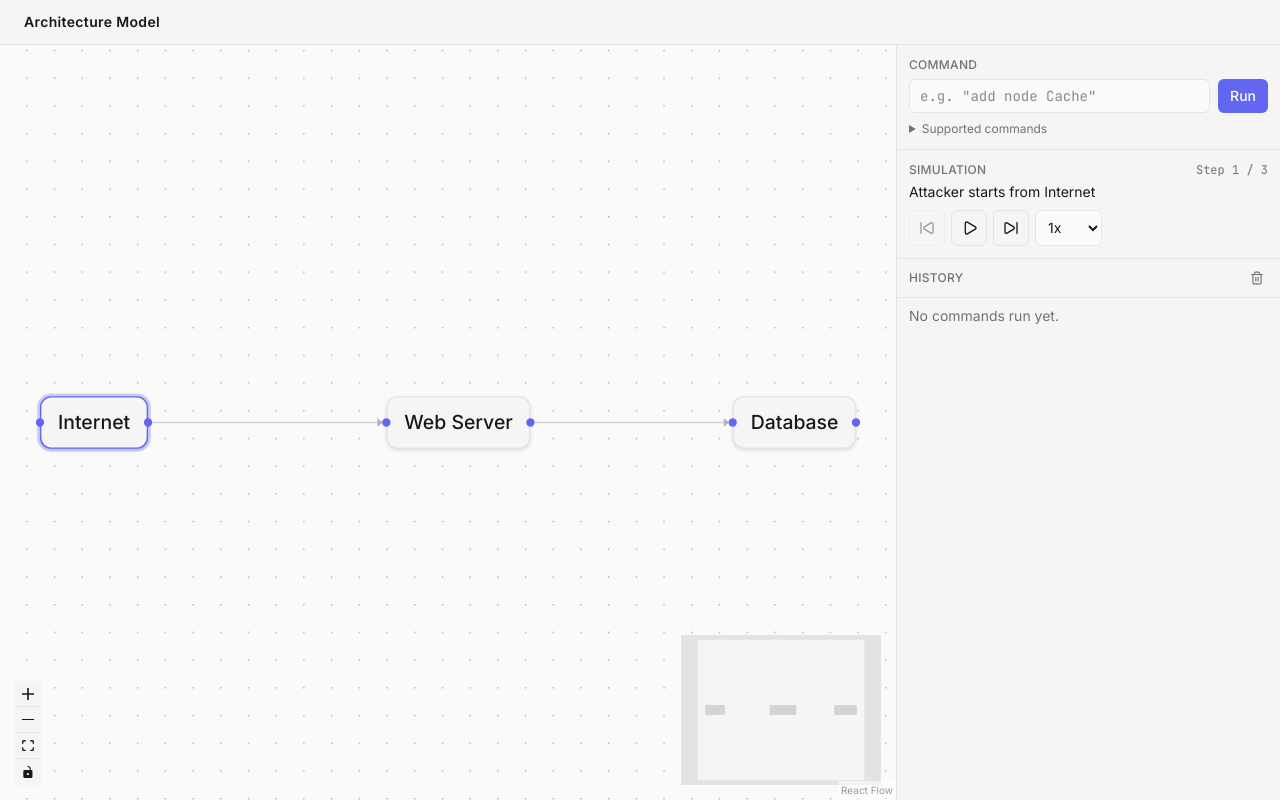
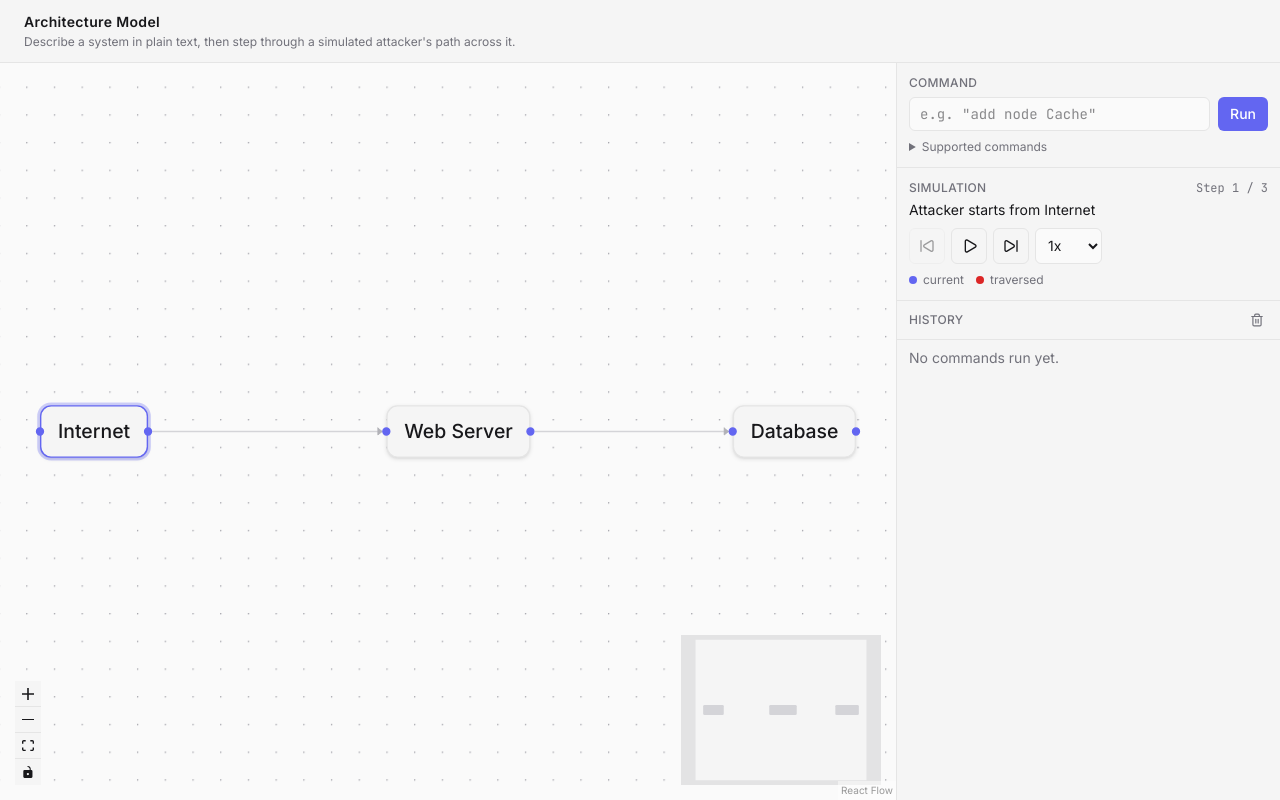
Before and after one commit to jgyy/architect-model, a Next.js app: page / in a window 1280 px wide. Built offline with nearby package versions, Linux system fonts and the light colour scheme.

Commit message:
feat: Verified with a real browser: at step 1 only Internet is ringed; by step 3, Internet and Web Server turn red with red connecting arrows (traversed) while Database (current) is ringed in accent

```diff
--- a/src/app/page.tsx
+++ b/src/app/page.tsx
@@ -9,6 +9,10 @@ export default function Home() {
                 <h1 className="text-sm font-semibold tracking-wide">
                     Architecture Model
                 </h1>
+                <p className="mt-0.5 text-xs text-muted-foreground">
+                    Describe a system in plain text, then step through a
+                    simulated attacker&apos;s path across it.
+                </p>
             </header>
             <div className="min-h-0 flex-1">
                 <ArchitectureWorkspace
--- a/src/components/architecture-canvas.tsx
+++ b/src/components/architecture-canvas.tsx
@@ -3,6 +3,7 @@
 import {
     useCallback,
     useEffect,
+    useMemo,
     useRef,
     useState,
     type CSSProperties,
@@ -38,8 +39,17 @@ import type {
 type ArchitectureCanvasProps = {
     architecture: Architecture;
     highlightedNodeId?: string;
+    traversedNodeIds?: Set<string>;
+    traversedEdgeIds?: Set<string>;
     onNodesChange: (nodes: ArchitectureNode[]) => void;
     onEdgesChange: (edges: ArchitectureEdge[]) => void;
+};
+
+const EMPTY_ID_SET = new Set<string>();
+const TRAVERSED_EDGE_STYLE = { stroke: "var(--danger)", strokeWidth: 2.5 };
+const TRAVERSED_EDGE_MARKER = {
+    type: MarkerType.ArrowClosed,
+    color: "var(--danger)",
 };
 
 // Overrides React Flow's default theming to follow this app's own color
@@ -89,6 +99,8 @@ function FitViewOnNodesChange({ nodeIds }: { nodeIds: string }) {
 export function ArchitectureCanvas({
     architecture,
     highlightedNodeId,
+    traversedNodeIds = EMPTY_ID_SET,
+    traversedEdgeIds = EMPTY_ID_SET,
     onNodesChange,
     onEdgesChange,
 }: ArchitectureCanvasProps) {
@@ -128,11 +140,30 @@ export function ArchitectureCanvas({
         [architecture, onEdgesChange],
     );
 
+    const renderEdges = useMemo(
+        () =>
+            architecture.edges.map((edge) =>
+                traversedEdgeIds.has(edge.id)
+                    ? {
+                          ...edge,
+                          style: TRAVERSED_EDGE_STYLE,
+                          markerEnd: TRAVERSED_EDGE_MARKER,
+                      }
+                    : edge,
+            ),
+        [architecture.edges, traversedEdgeIds],
+    );
+
+    const highlight = useMemo(
+        () => ({ currentNodeId: highlightedNodeId, traversedNodeIds }),
+        [highlightedNodeId, traversedNodeIds],
+    );
+
     return (
-        <HighlightedNodeContext.Provider value={highlightedNodeId}>
+        <HighlightedNodeContext.Provider value={highlight}>
             <ReactFlow
                 nodes={renderNodes}
-                edges={architecture.edges}
+                edges={renderEdges}
                 nodeTypes={NODE_TYPES}
                 defaultEdgeOptions={DEFAULT_EDGE_OPTIONS}
                 connectionLineStyle={{
--- a/src/components/architecture-node.tsx
+++ b/src/components/architecture-node.tsx
@@ -5,27 +5,38 @@ import { Handle, Position, type NodeProps } from "@xyflow/react";
 
 import type { ArchitectureNode as ArchitectureNodeType } from "@/types/architecture";
 
-// Which node is currently highlighted by the simulation
-export const HighlightedNodeContext = createContext<string | undefined>(
-    undefined,
-);
+// Which node the simulation is currently on, and which it has already crossed
+export type SimulationHighlight = {
+    currentNodeId?: string;
+    traversedNodeIds: Set<string>;
+};
+
+const EMPTY_HIGHLIGHT: SimulationHighlight = { traversedNodeIds: new Set() };
+
+export const HighlightedNodeContext =
+    createContext<SimulationHighlight>(EMPTY_HIGHLIGHT);
 
 export function ArchitectureNode({
     id,
     data,
     selected,
 }: NodeProps<ArchitectureNodeType>) {
-    const highlightedNodeId = useContext(HighlightedNodeContext);
-    const highlighted = id === highlightedNodeId;
+    const { currentNodeId, traversedNodeIds } = useContext(
+        HighlightedNodeContext,
+    );
+    const current = id === currentNodeId;
+    const traversed = !current && traversedNodeIds.has(id);
 
     return (
         <div
             className={`rounded-lg border bg-chrome px-3 py-2 text-sm font-medium text-chrome-foreground shadow-sm transition-shadow hover:shadow-md ${
-                highlighted
+                current
                     ? "border-accent ring-2 ring-accent/30"
-                    : selected
-                      ? "border-accent/60 ring-1 ring-accent/20"
-                      : "border-border"
+                    : traversed
+                      ? "border-danger ring-2 ring-danger/30"
+                      : selected
+                        ? "border-accent/60 ring-1 ring-accent/20"
+                        : "border-border"
             }`}
         >
             <Handle type="target" position={Position.Left} />
--- a/src/components/architecture-workspace.tsx
+++ b/src/components/architecture-workspace.tsx
@@ -1,7 +1,7 @@
 "use client";
 
 import { CheckCircle2, Trash2, XCircle } from "lucide-react";
-import { useCallback, useEffect, useRef, useState } from "react";
+import { useCallback, useEffect, useMemo, useRef, useState } from "react";
 
 import { ArchitectureCanvas } from "@/components/architecture-canvas";
 import { CommandInput } from "@/components/command-input";
@@ -18,6 +18,7 @@ import {
 import {
     DEFAULT_SPEED_INDEX,
     clampStepIndex,
+    getTraversedPath,
     resolveStepNode,
 } from "@/lib/simulation";
 import type {
@@ -115,6 +116,10 @@ export function ArchitectureWorkspace({
     const highlightedNodeId = currentStep
         ? resolveStepNode(currentStep, architecture)?.id
         : undefined;
+    const traversedPath = useMemo(
+        () => getTraversedPath(trace, architecture, safeStepIndex),
+        [trace, architecture, safeStepIndex],
+    );
 
     // Stable across unrelated re-renders (e.g. every command-input keystroke)
     const handleStepChange = useCallback(
@@ -164,6 +169,8 @@ export function ArchitectureWorkspace({
                 <ArchitectureCanvas
                     architecture={architecture}
                     highlightedNodeId={highlightedNodeId}
+                    traversedNodeIds={traversedPath.nodeIds}
+                    traversedEdgeIds={traversedPath.edgeIds}
                     onNodesChange={handleNodesChange}
                     onEdgesChange={handleEdgesChange}
                 />
--- a/src/components/simulation-panel.tsx
+++ b/src/components/simulation-panel.tsx
@@ -111,6 +111,16 @@ export function SimulationPanel({
                     ))}
                 </select>
             </div>
+            <div className="mt-2 flex items-center gap-3 text-xs text-muted-foreground">
+                <span className="flex items-center gap-1.5">
+                    <span className="h-2 w-2 rounded-full bg-accent" />
+                    current
+                </span>
+                <span className="flex items-center gap-1.5">
+                    <span className="h-2 w-2 rounded-full bg-danger" />
+                    traversed
+                </span>
+            </div>
         </div>
     );
 }
--- a/src/lib/simulation.ts
+++ b/src/lib/simulation.ts
@@ -24,3 +24,32 @@ export function getNextPlayIndex(index: number, length: number): number | null {
     const next = index + 1;
     return next < length ? next : null;
 }
+
+export type TraversedPath = {
+    nodeIds: Set<string>;
+    edgeIds: Set<string>;
+};
+
+// The route an attacker has already crossed, from step 0 through currentStepIndex
+export function getTraversedPath(
+    trace: SimulationStep[],
+    architecture: Architecture,
+    currentStepIndex: number,
+): TraversedPath {
+    const nodeIds = new Set<string>();
+    const edgeIds = new Set<string>();
+    const lastIndex = Math.min(currentStepIndex, trace.length - 1);
+
+    for (let i = 0; i <= lastIndex; i++) {
+        nodeIds.add(trace[i].nodeId);
+        if (i === 0) continue;
+        const edge = architecture.edges.find(
+            (candidate) =>
+                candidate.source === trace[i - 1].nodeId &&
+                candidate.target === trace[i].nodeId,
+        );
+        if (edge) edgeIds.add(edge.id);
+    }
+
+    return { nodeIds, edgeIds };
+}
```
Also changed, not shown: 2 other files (tests, documents, lock files or other folders).
